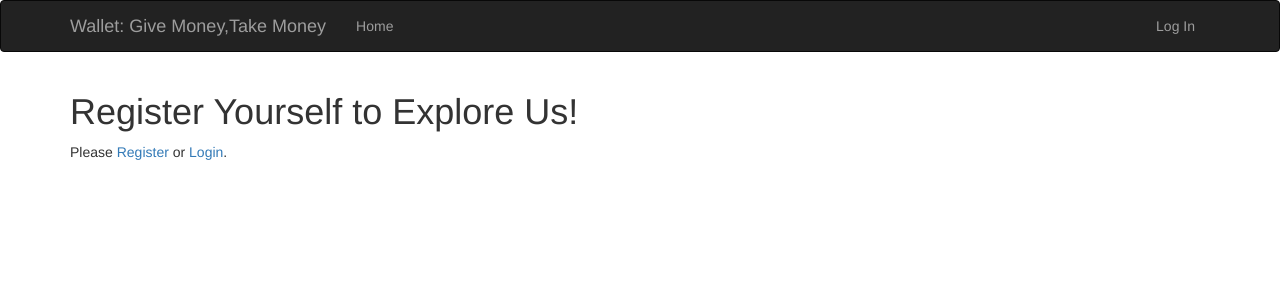
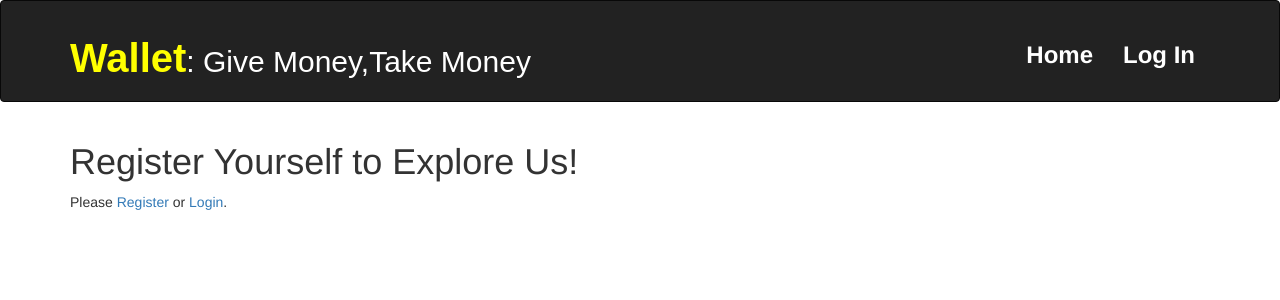
Before and after one commit to sagaragarwal94-archives/QR_Money_hackathon, a Flask app: page / in a window 1280 px wide. Shown: the top 300 px of the page. Run offline with Flask 2, Linux system fonts and the light colour scheme; some libraries are stand-ins or nearby versions.

Commit message:
base.html edited

```diff
--- a/templates/base.html
+++ b/templates/base.html
@@ -1,5 +1,4 @@
 {% extends "bootstrap/base.html" %}
-
 {% block title %}Wallet{% endblock %}
 
 {% block navbar %}
@@ -12,17 +11,17 @@
                 <span class="icon-bar"></span>
                 <span class="icon-bar"></span>
             </button>
-            <a class="navbar-brand" href="{{ url_for('index') }}">Wallet: Give Money,Take Money</a>
+            <a class="navbar-brand" href="{{ url_for('index') }}" style="height:100px;"><h2 style="color:white;font-family:sans-serif;height:100px;text-align:left;top-margin:auto;left-margin:0px;"><b style="color:yellow;font-size:40px;">Wallet</b>: Give Money,Take Money</h2></a>
         </div>
-        <div class="navbar-collapse collapse">
-            <ul class="nav navbar-nav">
-                <li><a href="{{ url_for('index') }}">Home</a></li>
+        <div class="navbar-collapse collapse" style="float:right;padding-left:300px;margin-top:6px;">
+            <ul class="nav navbar-nav" >
+                <li><a href="{{ url_for('index') }}" ><h3 style="color:white;"><b>Home</b></h3></a></li>
             </ul>
             <ul class="nav navbar-nav navbar-right">
                 {% if current_user.is_authenticated() %}
-                <li><a href="{{ url_for('logout') }}">Log Out</a></li>
+                <li style="display:inline;"><a href="{{ url_for('logout') }}" ><h3 style="color:white;"><b>Log Out</b></h3></a></li>
                 {% else %}
-                <li><a href="{{ url_for('login') }}">Log In</a></li>
+                <li style="display:inline;"><a href="{{ url_for('login') }}"><h3 style="color:white;"><b>Log In</b></h3></a></li>
                 {% endif %}
             </ul>
         </div>
```
